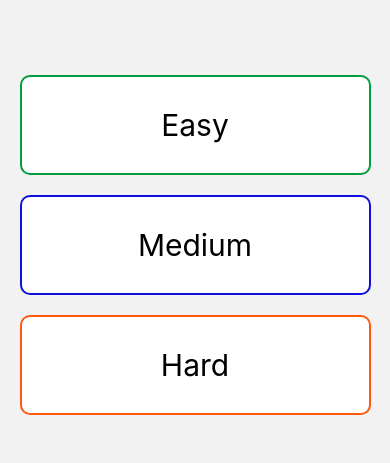
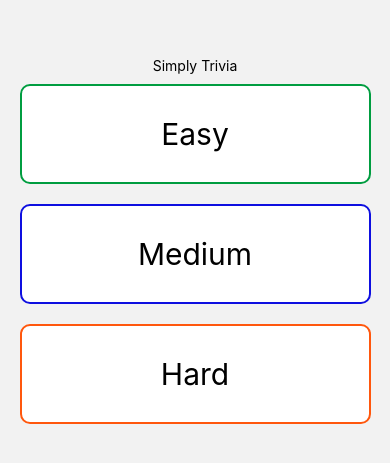
Before and after one commit to jarod-legault/SimplyTrivia, a React Native app: screen /Home in a window 390 px wide. Shown: the part 177-640 px from the top of the page. Built offline with nearby package versions, Linux system fonts and the light colour scheme; no server answers.

Commit message:
Move files to "src" folder.

```diff
--- a/App.tsx
+++ b/App.tsx
@@ -9,9 +9,9 @@ import React from 'react';
 
 import {NavigationContainer} from '@react-navigation/native';
 import {createNativeStackNavigator} from '@react-navigation/native-stack';
-import {RootStackParamList} from './screens/RootStackParams';
-import HomeScreen from './screens/Home';
-import QuestionScreen from './screens/QuestionScreen';
+import {RootStackParamList} from './src/screens/RootStackParams';
+import HomeScreen from './src/screens/Home';
+import QuestionScreen from './src/screens/QuestionScreen';
 
 const RootStack = createNativeStackNavigator<RootStackParamList>();
 
--- a/screens/Home.tsx
+++ b/src/screens/Home.tsx
@@ -1,8 +1,11 @@
 import React, {useState} from 'react';
 import {
+  Image,
   SafeAreaView,
   ScrollView,
   StyleSheet,
+  Text,
+  View,
 } from 'react-native';
 import {RootStackParamList} from './RootStackParams';
 import {NativeStackScreenProps} from '@react-navigation/native-stack';
@@ -41,6 +44,10 @@ function HomeScreen({navigation}: Props) {
   return (
     <SafeAreaView style={styles.screenContainer}>
       <ScrollView contentContainerStyle={styles.difficultyContainer}>
+        <View>
+          <Image />
+          <Text>Simply Trivia</Text>
+        </View>
         <DifficultyButton
           difficulty="easy"
           onPress={() => navigation.navigate('Question', {difficulty: 'easy', OTDBToken})} />
--- a/screens/QuestionScreen.tsx
+++ b/src/screens/QuestionScreen.tsx
@@ -61,7 +61,7 @@ function QuestionScreen({navigation, route}: Props) {
       </View>
       <Answers correctAnswer={questionDetails.correct_answer} incorrectAnswers={questionDetails.incorrect_answers} onAnswerSelect={() => setAnswerIsSelected(true)} />
       {answerIsSelected && ( // TODO: Disable button after clicking.
-        <TouchableOpacity style={styles.nextQuestionButton} onPress={() => navigation.replace('Question', {difficulty})}>
+        <TouchableOpacity style={styles.nextQuestionButton} onPress={() => navigation.replace('Question', {difficulty, OTDBToken})}>
           <Text style={styles.nextQuestionText}>Next Question</Text>
         </TouchableOpacity>
       )}
--- a/screens/RootStackParams.ts
+++ b/src/screens/RootStackParams.ts
@@ -2,5 +2,5 @@ import {difficultyType} from './QuestionScreen';
 
 export type RootStackParamList = {
   Home: undefined;
-  Question: {difficulty: difficultyType, OTDBToken: string};
+  Question: {difficulty: difficultyType, OTDBToken: string | null};
 };
```
Also changed, not shown: src/components/Answer.tsx (renamed from components/Answer.tsx), src/components/Answers.tsx (renamed from components/Answers.tsx), src/components/DifficultyButton.tsx (renamed from components/DifficultyButton.tsx).
